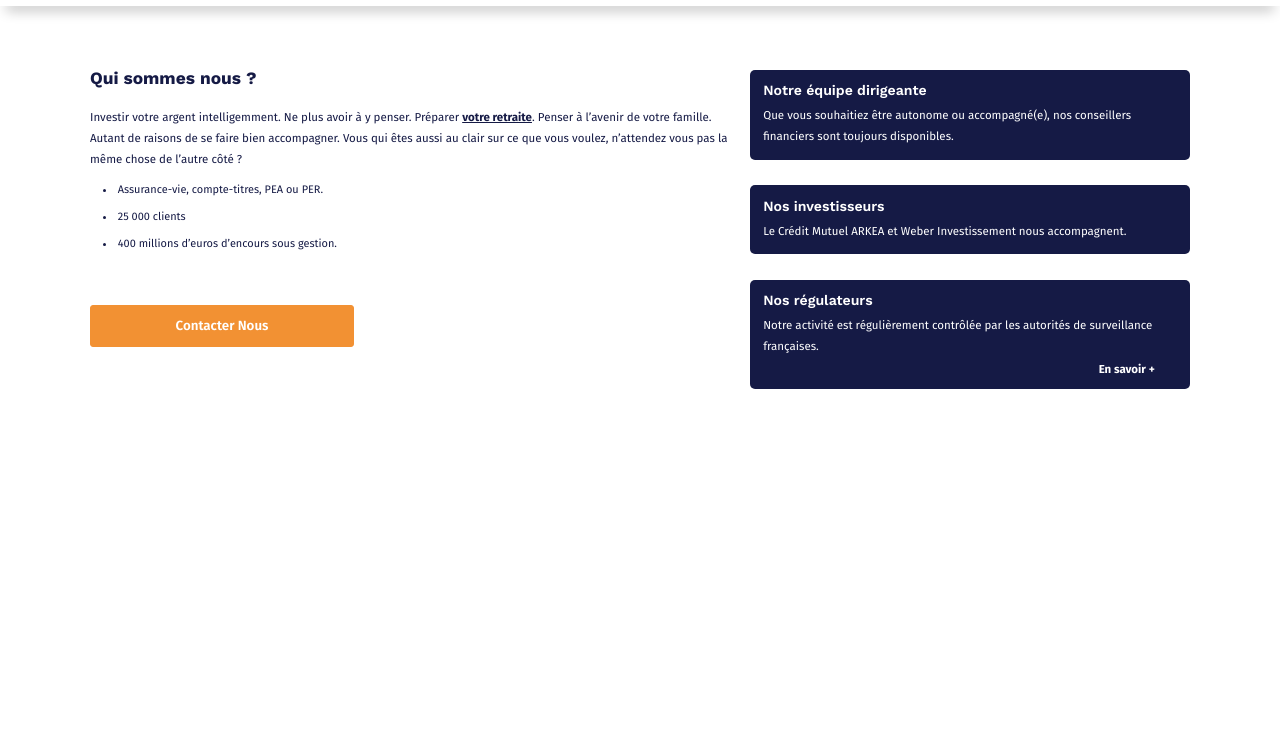
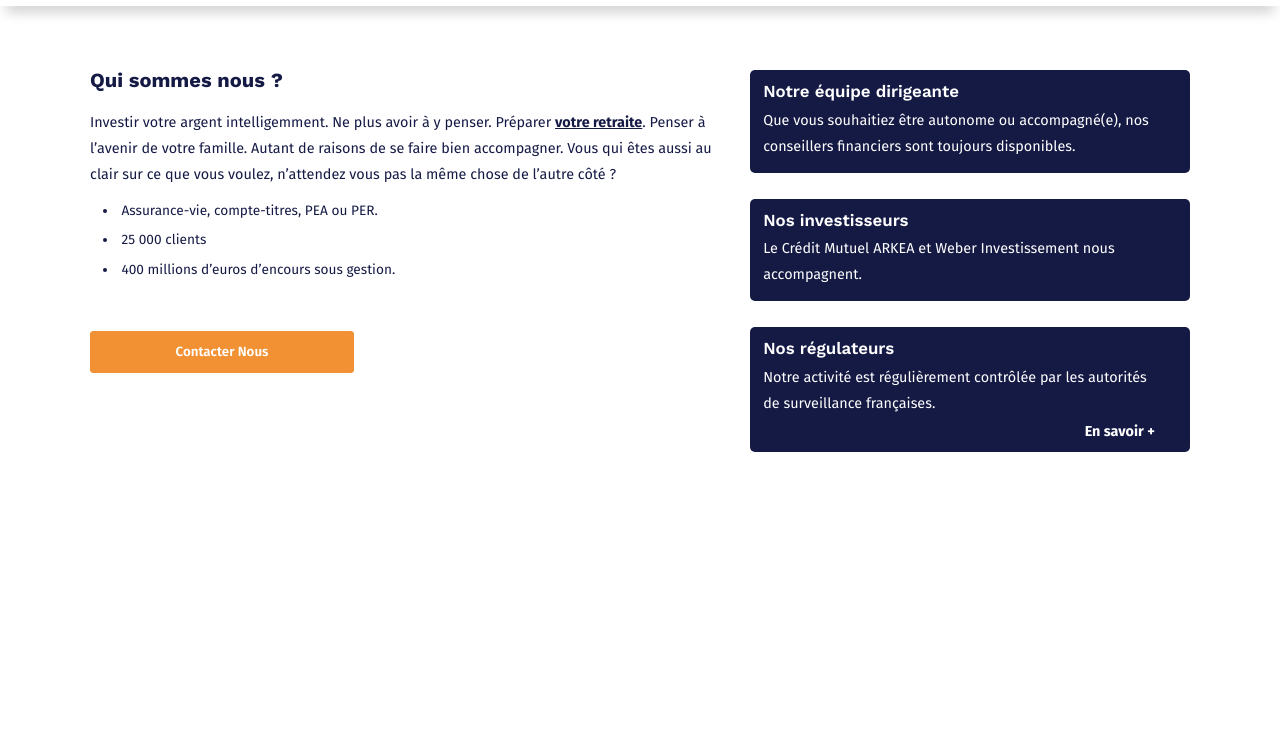
Before and after one commit to yuuumiao/test-intergration-yomoni, a plain HTML site: page index.html in a window 1280 px wide. Shown: the part 66-800 px from the top of the page. Drawn offline with nearby package versions, Linux system fonts and the light colour scheme.

Commit message:
font size adjustment

```diff
--- a/css/styles.css
+++ b/css/styles.css
@@ -8,7 +8,7 @@
 
 html {
   font-size: 1rem;
-  font-size: clamp(0.7vw, 0.9rem + 0.25vw, 0.9vw);
+  font-size: clamp(0.9vh, 0.9rem + 0.25vh, 1.8vh);
 }
 
 body {
```
